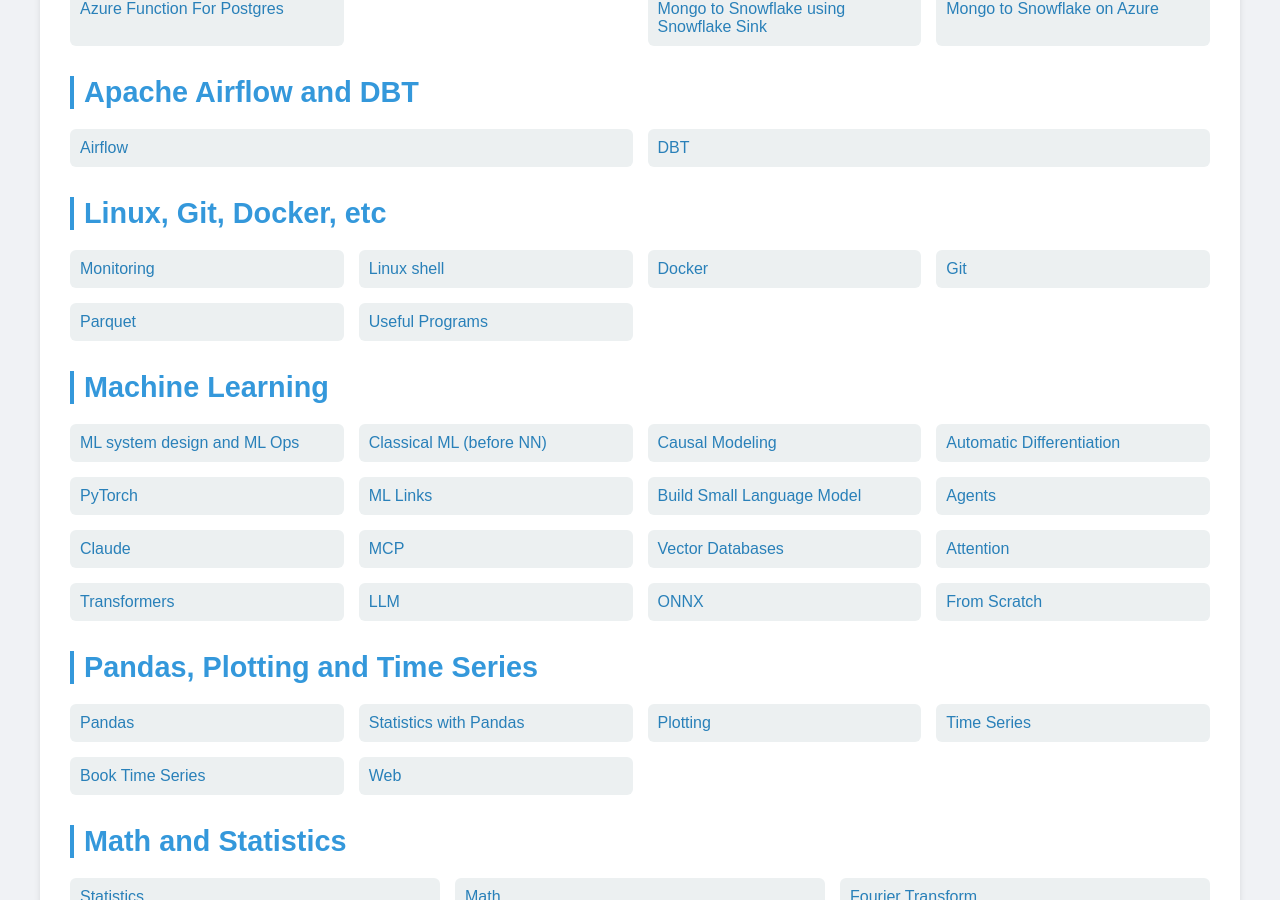
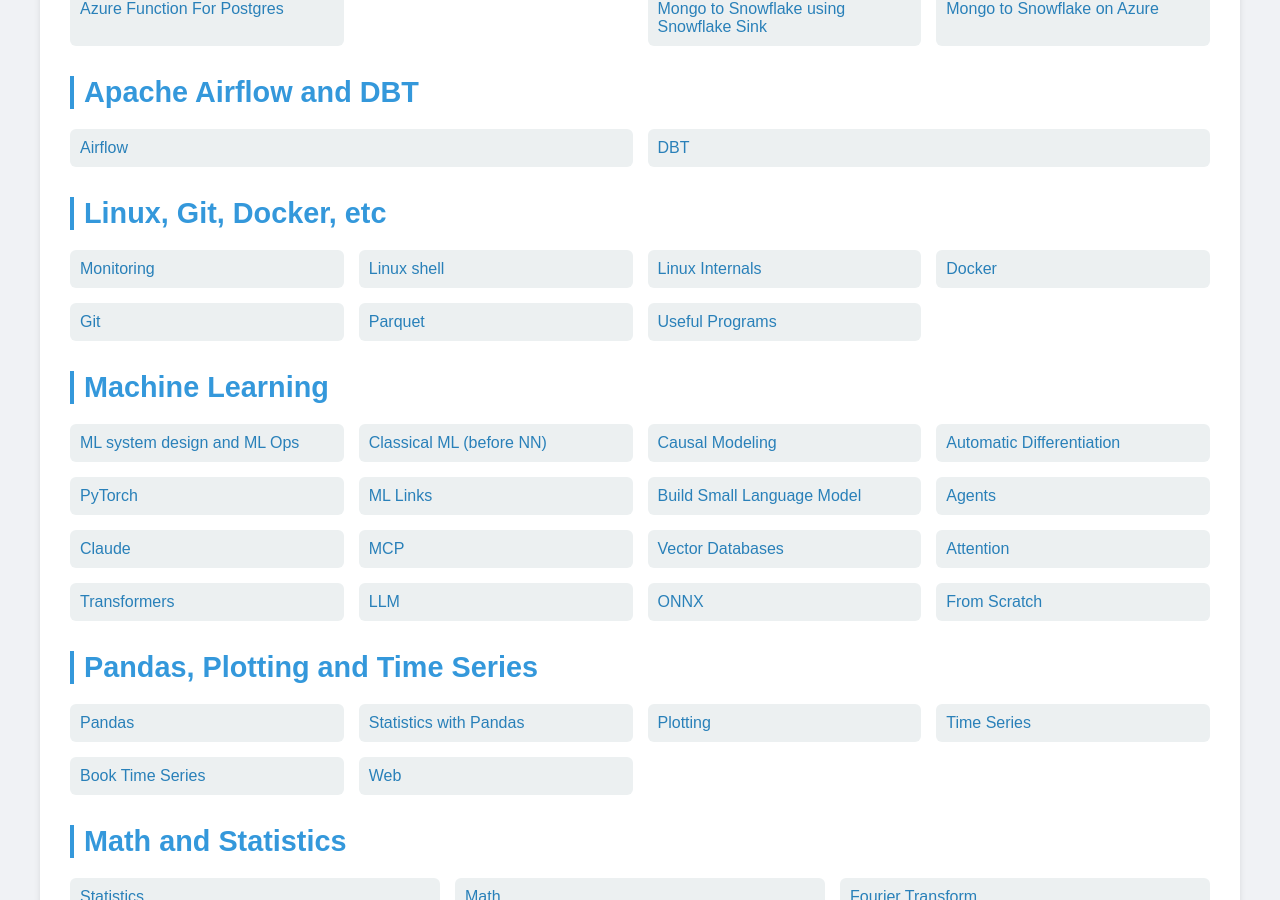
Before and after one commit to Michael-Lubinsky/michael-lubinsky.github.com, a Jekyll site: the page built from index.html, in a window 1280 px wide and 900 px high, scrolled down 2359 px. Built offline with Jekyll 4.4.1, drawn with Linux system fonts in a browser that asks for light colours.

Commit message:
Update index.html

```diff
--- a/index.html
+++ b/index.html
@@ -252,6 +252,7 @@
             <div class="links-grid">
                 <a href="linux/monitoring.html">Monitoring</a>
                 <a href="linux/shell.html">Linux shell</a>
+                <a href="linux/linux_internals.html">Linux Internals</a>
                 <a href="linux/docker.html">Docker</a>
                 <a href="linux/git.html">Git</a>
                  <a href="parquet/parquet.html">Parquet</a>
```
